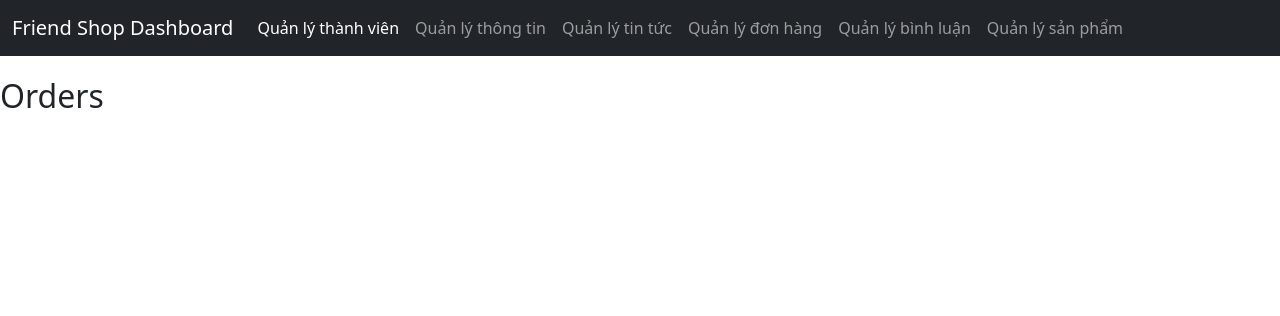
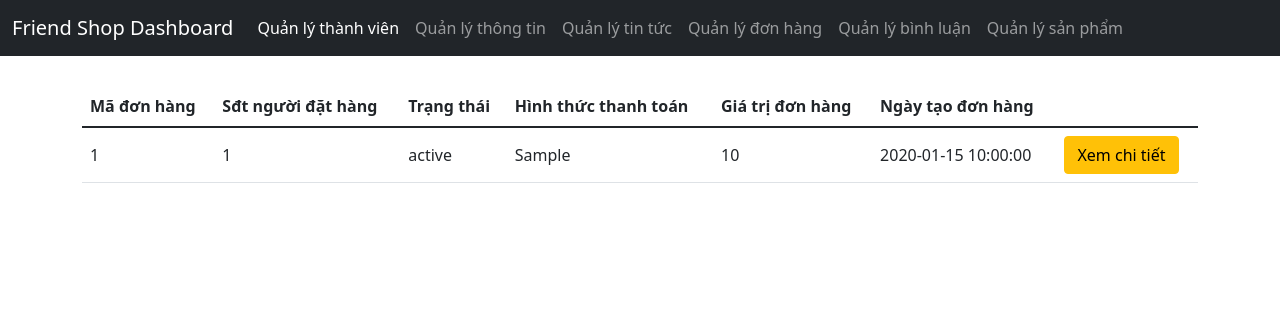
Before and after one commit to lechuan01/Business_website_LTW, a PHP site: page /admin/orders in a window 1280 px wide. Shown: the top 316 px of the page. Run offline with PHP 8.4, Linux system fonts and the light colour scheme; tables that the repository leaves empty hold one stand-in row (values such as "Sample post").

Commit message:
order temp

```diff
--- a/mvc/controllers/adminController.php
+++ b/mvc/controllers/adminController.php
@@ -4,6 +4,7 @@ class adminController extends Controller{
     public function __construct() {
         $this->AdminProductDB = $this->callmodel("AdminProductDB");
         $this->AdminMemberDB = $this->callmodel("AdminMemberDB");
+        $this->AdminOrdersDB = $this->callmodel("AdminOrdersDB");
     }
     public function show(){
         // console_log([password_hash("admin", PASSWORD_DEFAULT), uniqid()]);
@@ -92,7 +93,6 @@ class adminController extends Controller{
                     move_uploaded_file($_FILES["product_image"]["tmp_name"][$key], "public/upload/products/".$val);
                 }
             }
-
             $result = $this->AdminProductDB->updateById($id, $name, $specs, $price, $qty, $category, $thumnail, $image_array);
             // if ($result) {
             //     header("Location: /admin/product");
@@ -102,7 +102,19 @@ class adminController extends Controller{
     public function orders(){
         // $menu = $this->callmodel("DishDB");
         // $menu = $menu->getDB();
-        $this->callview("admin/orders", [], "layoutAdmin");
+            $listOrders = $this->AdminOrdersDB->getAll();
+            $this->callview("admin/orders", ["listOrders" => $listOrders], "layoutAdmin");
+    }
+    public function Ordersdetail($params) {
+        // Get id from client
+        $id = $params["id"];
+        $items = $this->AdminOrdersDB->get_item_byID($id);
+        if ($items) {
+            echo json_encode($items);
+        }
+        else {
+            echo json_encode(404);
+        }
     }
     public function member(){
         // $menu = $this->callmodel("DishDB");
--- a/mvc/views/admin/orders.php
+++ b/mvc/views/admin/orders.php
@@ -1 +1,73 @@
-<h1>Orders</h1>
+<div class="product-container">
+    <div class="container">
+        <!-- Button trigger modal -->
+        <table class="table table-hover align-middle" id="admin-orders-table">
+            <thead>
+                <tr>
+                    <th scope="col">Mã đơn hàng</th>
+                    <th scope="col">Sđt người đặt hàng</th>
+                    <th scope="col">Trạng thái</th>
+                    <th scope="col">Hình thức thanh toán</th>
+                    <th scope="col">Giá trị đơn hàng</th>
+                    <th scope="col">Ngày tạo đơn hàng</th>
+                    <th></th>
+                </tr>
+            </thead>
+            <tbody>
+                <?php $index = 0;
+                foreach ($data["listOrders"] as $order) {
+                    $index += 1; ?>
+                    <tr>
+                        <td><?php echo $order["id"] ?></td>
+                        <td><?php echo $order["phone"]; ?></td>
+                        <td><?php echo $order["stt"]; ?></td>
+                        <td><?php echo $order["pay"]; ?></td>
+                        <td><?php echo number_format($order["cost"], 0, "", ","); ?></td>
+                        <td><?php echo $order["create_date"]; ?></td>
+                        <td>
+                            <button type="button" class="btn btn-warning detail-order" data-bs-toggle="modal" data-bs-target="#exampleModal-detail" data-id="<?php echo $order["id"]; ?>">Xem chi tiết</button>
+                        </td>
+                    </tr>
+                <?php } ?>
+
+            </tbody>
+        </table>
+        <!-- Modal for detail orders -->
+        <div class="modal fade" id="exampleModal-detail" tabindex="-1" role="dialog" aria-labelledby="exampleModalLabel" aria-hidden="true">
+            <div class="modal-dialog modal-dialog-centered modal-xl" role="document">
+                <div class="modal-content">
+                    <div class="modal-header">
+                        <h5 class="modal-title" id="exampleModalLabel">Chi tiết đơn hàng</h5>
+                        <button type="button" class="btn-close" data-bs-dismiss="modal" aria-label="Close"></button>
+                    </div>
+                    <div class="modal-body" id="modal-body-edit">
+
+                    </div>
+                </div>
+            </div>
+        </div>
+    </div>
+</div>
+
+<script src="/public/js/jquery-3.6.0.min.js"></script>
+<script>
+    $(document).ready(function() {
+        $('.detail-order').click(function() {
+            const id = $(this).data('id');
+            // console.log(id);
+            $.ajax({
+                type: 'get',
+                url: `/admin/Ordersdetail?id=${id}`,
+                dataType: 'json',
+                success: function(res) {
+                    if (res == 404) {
+                        console.log("Not found product");
+                    } else {
+
+
+                    }
+                }
+            });
+        });
+    });
+</script>
```
Also changed, not shown: mvc/models/AdminOrdersDB.php (added, +31 -0 lines).
